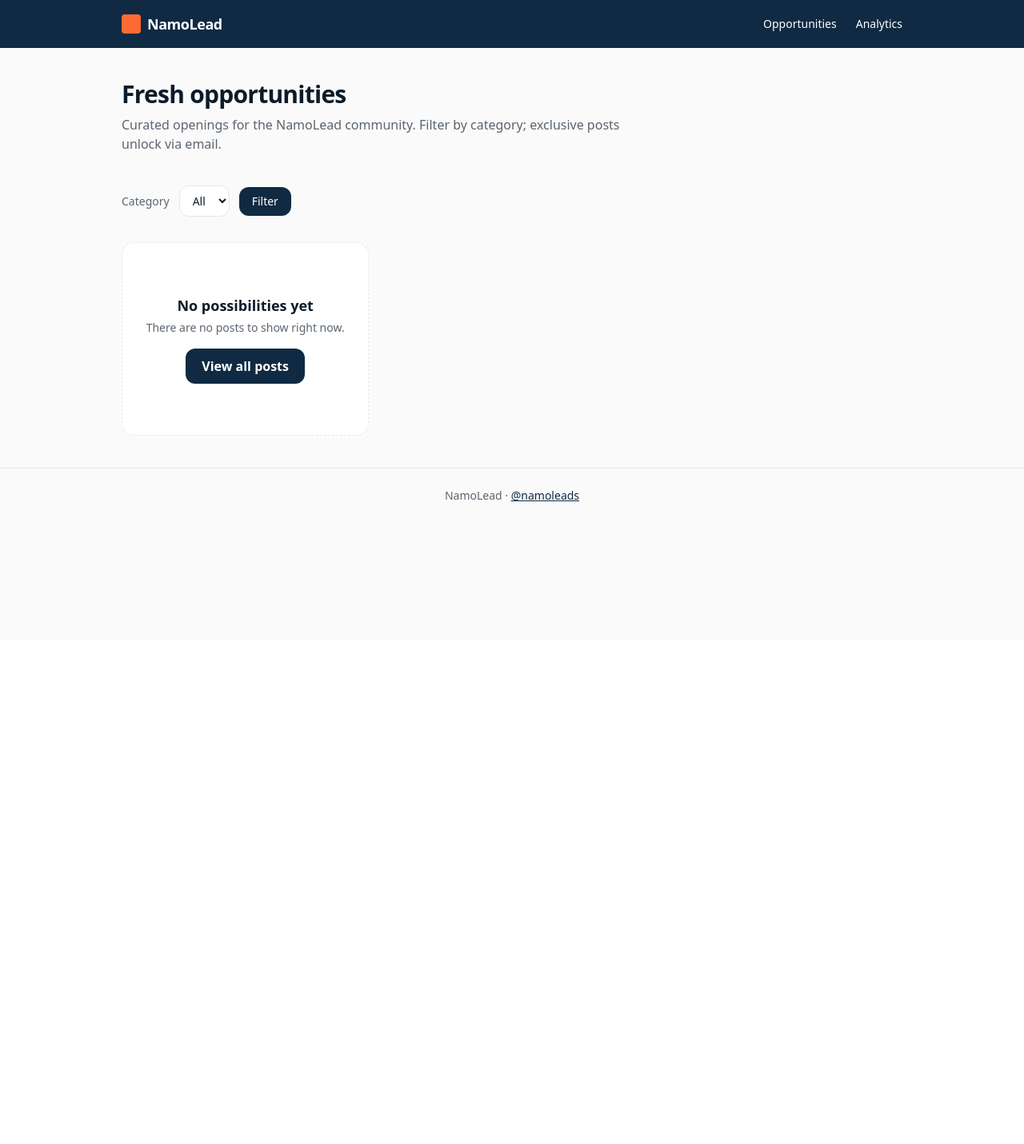
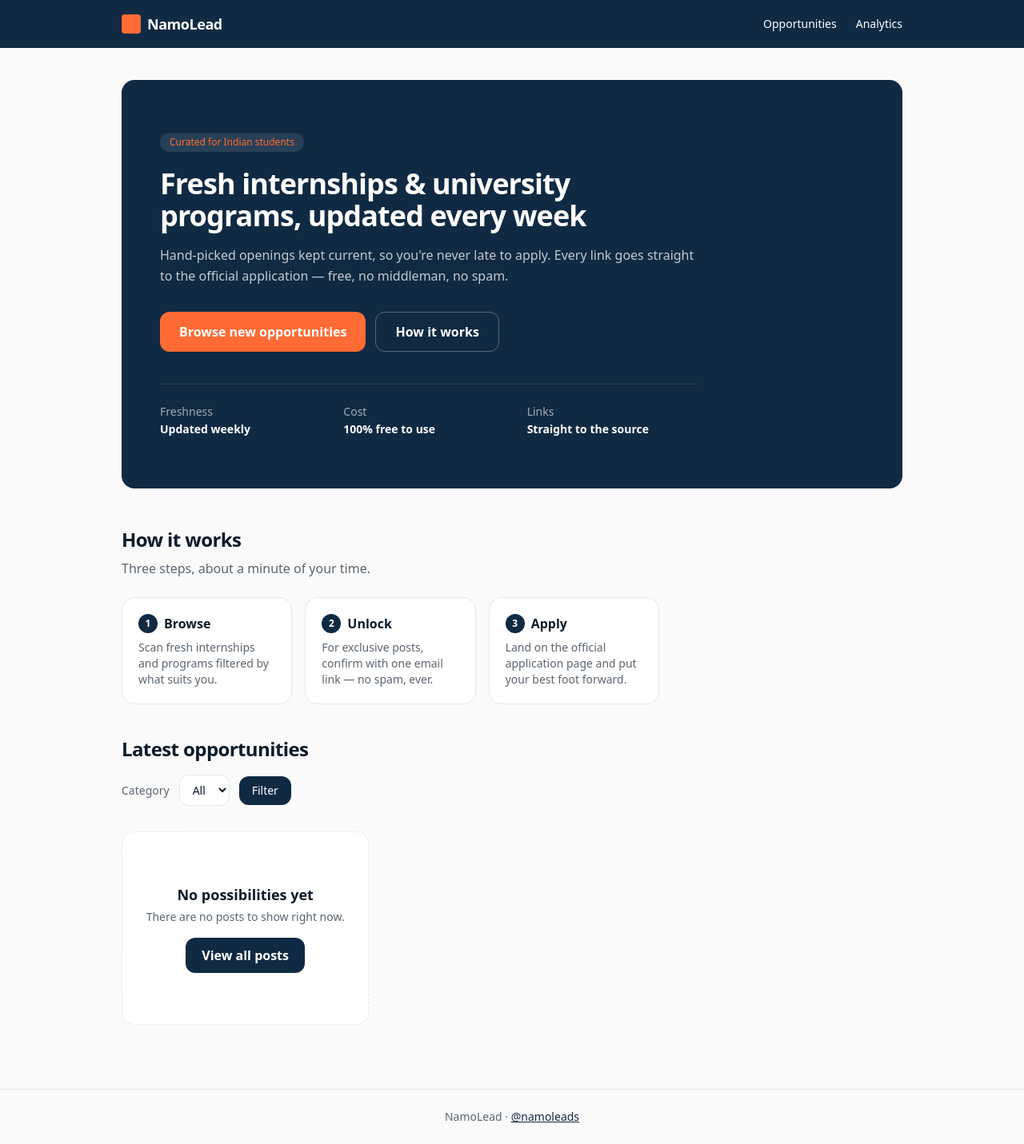
Before and after one commit to PranavAgarkar07/namolead, a Django app: template opportunities/templates/opportunities/opportunity_index_page.html in a window 1280 px wide. Shown: the whole page at 80% size. Before the commit the page ends 627 px from the top, so only its background shows below. Run offline with Django 5.2, Linux system fonts and the light colour scheme; the template is opened without the code that fills it, so the values that code supplies are empty; some libraries are stand-ins or nearby versions.

Commit message:
feat: homepage hero and how-it-works sections
Navy hero band with curated-for-students copy, orange primary CTA
(scrolls to the grid) and outline secondary (scrolls to trust), plus a
freshness/free/source stat strip. Adds a three-step 'How it works'
section so the hero CTA lands on real content. Hardcoded copy.

No behavior or data-model changes; 14/14 tests pass.

```diff
--- a/opportunities/templates/opportunities/opportunity_index_page.html
+++ b/opportunities/templates/opportunities/opportunity_index_page.html
@@ -2,11 +2,29 @@
 {% load wagtailcore_tags wagtailimages_tags %}
 
 {% block content %}
-<div class="max-w-2xl mb-10">
-  <h1 class="text-3xl font-bold tracking-tight">Fresh opportunities</h1>
-  <p class="text-[var(--ink-muted)] mt-2">Curated openings for the NamoLead community. Filter by category; exclusive posts unlock via email.</p>
-</div>
+{% include "components/hero.html" %}
 
+<section id="how-it-works" class="max-w-2xl mt-12 mb-10">
+  <h2 class="text-2xl font-bold tracking-tight mb-2">How it works</h2>
+  <p class="text-[var(--ink-muted)] mb-6">Three steps, about a minute of your time.</p>
+  <ol class="grid grid-cols-1 sm:grid-cols-3 gap-4">
+    <li class="bg-[var(--surface-2)] border border-[var(--border)] rounded-[var(--radius-lg)] p-5">
+      <div class="flex items-center gap-2 mb-2"><span class="flex items-center justify-center w-6 h-6 rounded-full bg-[var(--navy)] text-white text-xs font-bold">1</span><span class="font-semibold">Browse</span></div>
+      <p class="text-sm text-[var(--ink-muted)]">Scan fresh internships and programs filtered by what suits you.</p>
+    </li>
+    <li class="bg-[var(--surface-2)] border border-[var(--border)] rounded-[var(--radius-lg)] p-5">
+      <div class="flex items-center gap-2 mb-2"><span class="flex items-center justify-center w-6 h-6 rounded-full bg-[var(--navy)] text-white text-xs font-bold">2</span><span class="font-semibold">Unlock</span></div>
+      <p class="text-sm text-[var(--ink-muted)]">For exclusive posts, confirm with one email link — no spam, ever.</p>
+    </li>
+    <li class="bg-[var(--surface-2)] border border-[var(--border)] rounded-[var(--radius-lg)] p-5">
+      <div class="flex items-center gap-2 mb-2"><span class="flex items-center justify-center w-6 h-6 rounded-full bg-[var(--navy)] text-white text-xs font-bold">3</span><span class="font-semibold">Apply</span></div>
+      <p class="text-sm text-[var(--ink-muted)]">Land on the official application page and put your best foot forward.</p>
+    </li>
+  </ol>
+</section>
+
+<div class="mb-10">
+  <h2 id="opportunities" class="text-2xl font-bold tracking-tight mb-4">Latest opportunities</h2>
   <form method="get" class="flex flex-wrap items-center gap-3 mb-8">
     <label for="category" class="text-sm text-[var(--ink-muted)]">Category</label>
     <select name="category" id="category" class="border border-[var(--border)] rounded-[var(--radius)] bg-[var(--surface-2)] px-3 py-2 text-sm">
@@ -26,4 +44,5 @@
       {% include "components/empty-state.html" with title="No possibilities yet" body="There are no posts to show right now." action_label="View all posts" action_url="/" %}
     {% endfor %}
   </div>
+</div>
 {% endblock %}
--- /dev/null
+++ b/templates/components/hero.html
@@ -0,0 +1,16 @@
+<section class="bg-[var(--navy)] text-white rounded-[var(--radius-lg)] px-6 py-14 lg:px-12 lg:py-16">
+  <div class="max-w-2xl">
+    <span class="inline-flex items-center rounded-full bg-white/10 text-[var(--orange)] px-3 py-1 text-xs font-medium mb-5">Curated for Indian students</span>
+    <h1 class="text-3xl sm:text-4xl font-bold tracking-tight leading-tight">Fresh internships &amp; university programs, updated every week</h1>
+    <p class="mt-4 text-[var(--ink-muted)] text-white/75 leading-relaxed">Hand-picked openings kept current, so you're never late to apply. Every link goes straight to the official application — free, no middleman, no spam.</p>
+    <div class="mt-8 flex flex-wrap gap-3">
+      <a href="#opportunities" class="inline-flex items-center justify-center gap-2 font-semibold rounded-[var(--radius)] px-6 py-3 bg-[var(--orange)] text-white hover:bg-[var(--orange-strong)] transition-colors">Browse new opportunities</a>
+      <a href="#how-it-works" class="inline-flex items-center justify-center gap-2 font-semibold rounded-[var(--radius)] px-6 py-3 border border-white/30 text-white hover:bg-white/10 transition-colors">How it works</a>
+    </div>
+    <dl class="mt-10 grid grid-cols-1 sm:grid-cols-3 gap-4 border-t border-white/10 pt-6 text-sm">
+      <div><dt class="text-white/60">Freshness</dt><dd class="font-semibold mt-0.5">Updated weekly</dd></div>
+      <div><dt class="text-white/60">Cost</dt><dd class="font-semibold mt-0.5">100% free to use</dd></div>
+      <div><dt class="text-white/60">Links</dt><dd class="font-semibold mt-0.5">Straight to the source</dd></div>
+    </dl>
+  </div>
+</section>
```
Lines whose indentation alone changed are shown as unchanged.
